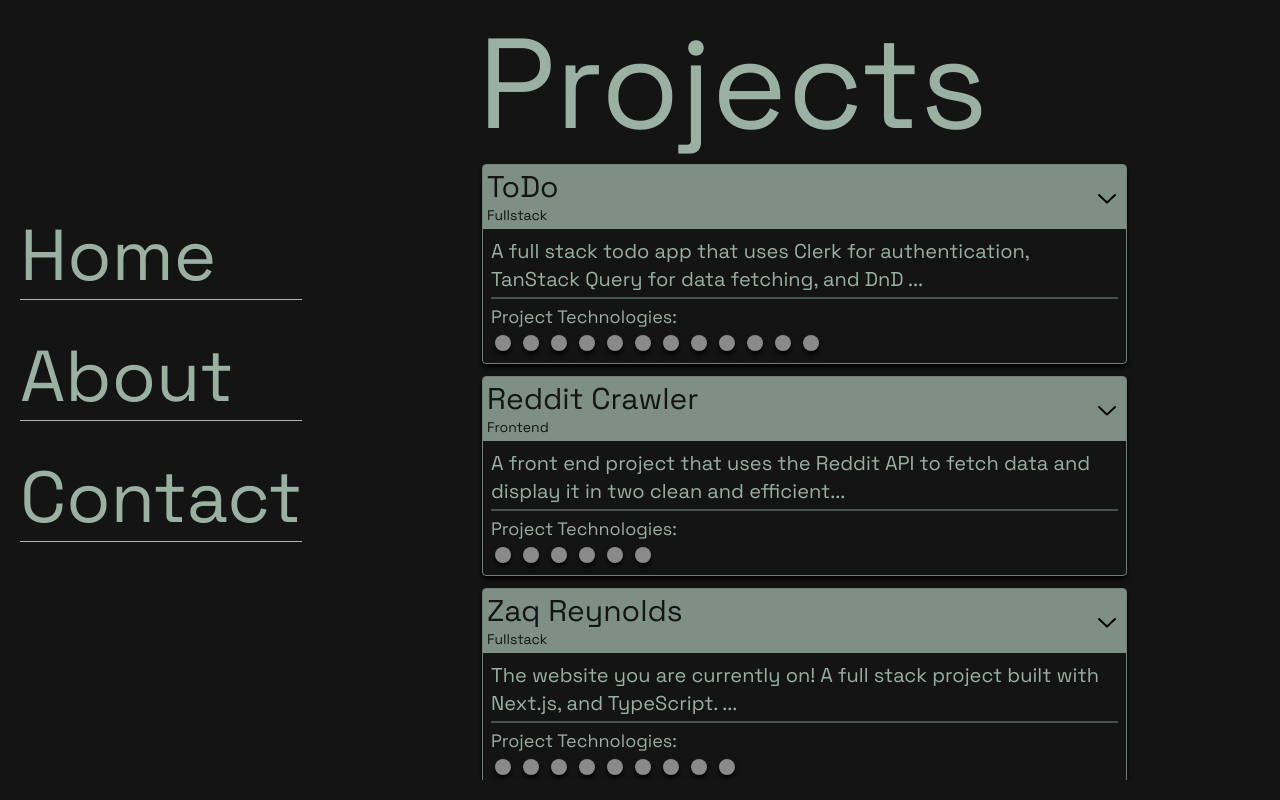
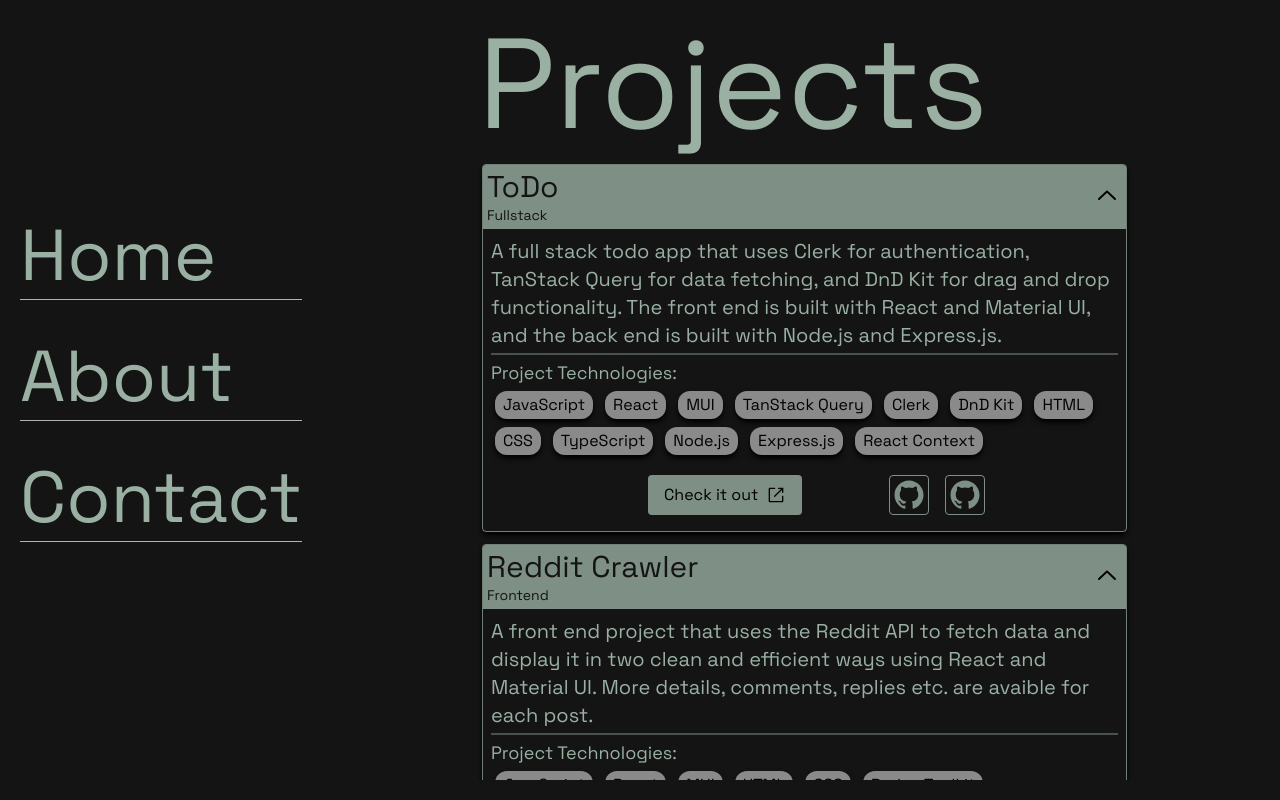
Before and after one commit to zaqreynolds/zaqreynolds, a Next.js app: page /projects in a window 1280 px wide. Built offline with nearby package versions, Linux system fonts and the light colour scheme.

Commit message:
Fix: Update initial state of isOpen in ProjectCard component
Changed the initial state of isOpen from false to true in the ProjectCard component.

```diff
--- a/app/projects/ProjectCard.tsx
+++ b/app/projects/ProjectCard.tsx
@@ -28,7 +28,7 @@ const ProjectCard = (project: Project) => {
     }
   };
 
-  const [isOpen, setOpen] = useState(false);
+  const [isOpen, setOpen] = useState(true);
 
   const handleDescription = () =>
     isOpen
```
